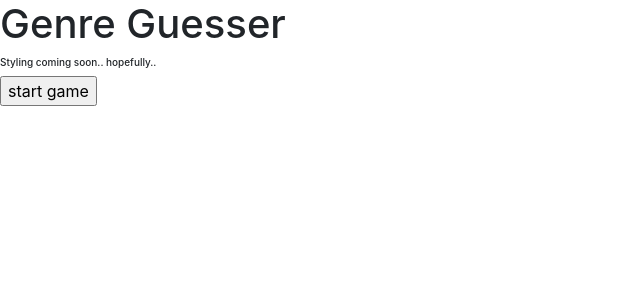
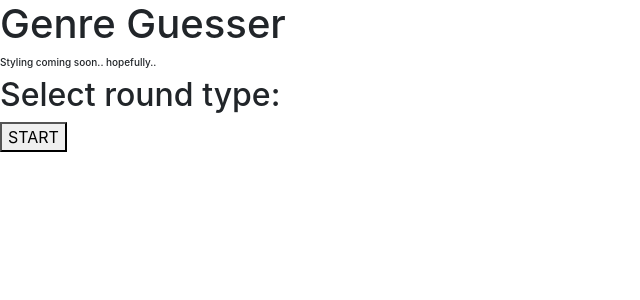
Before and after one commit to basekkelenkamp/everynoise-scraper, a Flask app: page /guess in a window 1280 px wide. Shown: the top 300 px of the page, without its empty margins (0-640 px from the left). Run offline with Flask 2, Linux system fonts and the light colour scheme; parts of the project's set-up code (start-up, migrations or seed data) failed here and were passed over.

Commit message:
add leaderboards

```diff
--- a/app.py
+++ b/app.py
@@ -1,10 +1,11 @@
-import json
 from uuid import uuid4
 from flask import (
     Flask,
     render_template,
     request,
     make_response,
+    redirect,
+    url_for,
 )
 
 from database.mysql_db import (
@@ -14,6 +15,8 @@
     get_round_by_id,
     update_round,
     update_player,
+    update_player_name,
+    get_all_round_type_highscores,
 )
 from game import Game, submit_guess
 import logging as logger
@@ -23,38 +26,45 @@
 db = get_connection()
 game = Game()
 
+ROUND_TYPES = ["5", "10", "30"]
+
 
 @app.route("/")
 def index():
-    cookie_id = str(uuid4())
-
-    cursor = db.cursor()
-    query_insert_player = """INSERT INTO players (cookie_id) VALUES (%s)"""
-    cursor.execute(query_insert_player, [cookie_id])
-    db.commit()
-
-    resp = make_response(render_template("index.html"))
-    resp.set_cookie("cookie_id", value=cookie_id)
+    resp = make_response(render_template("index.html", round_types=ROUND_TYPES))
+    resp.set_cookie("cookie_id", value=str(uuid4()))
     return resp
 
 
 @app.route("/guess", methods=["GET", "POST"])
 def guess():
     cookie_id = request.cookies.get("cookie_id")
+    round_type = request.form.get("box[1][]")
     if not cookie_id:
         return render_template("index.html")
 
+    if not round_type:
+        round_type = "0"
+
     cursor = db.cursor()
+    query_insert_player = (
+        """INSERT INTO players (cookie_id, round_type) VALUES (%s, %s)"""
+    )
+    cursor.execute(query_insert_player, [cookie_id, round_type])
+    db.commit()
+
     player = get_player_by_cookie(cursor, cookie_id)
 
     artist, genre, related_genres = game.init_new_round()
     round_id = insert_round(cursor, player, related_genres, genre, artist)
     db.commit()
+    cursor.close()
 
     resp = make_response(
         render_template(
             "guess.html",
             round_number=player.total_rounds,
+            round_type=player.round_type,
             points_total=player.total_score,
             artist_url=artist["preview_url"],
         )
@@ -87,6 +97,41 @@
     update_player(cursor, player, round_.points)
 
     db.commit()
+    cursor.close()
+
+    end = player.total_rounds >= int(player.round_type)
 
     # unpacking: rounds, points, guess, genre, artist, spotify_link, message
-    return render_template("answer.html", **answer_dict)
+    return render_template("answer.html", **answer_dict, end=end)
+
+
+@app.route("/submit_score", methods=["POST"])
+def submit_score():
+    name = request.form.get("name")
+    cookie_id = request.cookies.get("cookie_id")
+    if not name and not cookie_id and not request.form.get("submit_score"):
+        render_template("index.html")
+
+    cursor = db.cursor()
+    player = get_player_by_cookie(cursor, cookie_id)
+    update_player_name(cursor, player, name)
+    db.commit()
+    cursor.close()
+
+    return redirect(url_for("leaderboards", round_type=player.round_type, id=player.id))
+
+
+@app.route("/leaderboards/")
+@app.route("/leaderboards/<id>")
+def leaderboards(id_=None, round_type=5):
+    print(id_, round_type)
+
+    cursor = db.cursor()
+    round_type_highscores = get_all_round_type_highscores(cursor, ROUND_TYPES)
+
+    return render_template(
+        "leaderboards.html",
+        player_id=id_,
+        current_round_type=round_type,
+        round_type_data=round_type_highscores,
+    )
--- a/database/models.py
+++ b/database/models.py
@@ -6,6 +6,7 @@
 class Player:
     id: str
     cookie_id: int
+    round_type: int
     name: Optional[str]
     total_score: int
     total_rounds: int
--- /dev/null
+++ b/static/js/checkbox_handler.js
@@ -0,0 +1,10 @@
+$("input:checkbox").on('click', function() {
+  var $box = $(this);
+  if ($box.is(":checked")) {
+    var group = "input:checkbox[name='" + $box.attr("name") + "']";
+    $(group).prop("checked", false);
+    $box.prop("checked", true);
+  } else {
+    $box.prop("checked", false);
+  }
+});
--- a/templates/guess.html
+++ b/templates/guess.html
@@ -2,7 +2,7 @@
 {% block content %}
 
     <h2>Game started</h2>
-    <p>Round: <b>{{ round_number }}</b></p>
+    <p>Round: <b>{{ round_number }} / {{ round_type }}</b></p>
     <p>Points: <b>{{ points_total }}</b></p>
 
     <div>
--- a/templates/index.html
+++ b/templates/index.html
@@ -1,9 +1,19 @@
 {% extends "layout.html" %}
 {% block content %}
 
-    <form method="POST" action="{{ url_for('guess') }}">
-      <input type="submit" name="submit_button" value="start game"/>
-    </form>
+<h2>Select round type:</h2>
+
+ <form method="POST" action="{{ url_for('guess') }}">
+  {% for round_type in round_types %}
+      <input type="checkbox" name="box[1][]"  id="option{{loop.index}}" value="{{ round_type }}" {{ 'checked' if loop.index == 1 }}>
+      <label for="option{{loop.index}}">{{ round_type }}</label>
+      <br>
+  {% endfor %}
+  <button type="submit" id="submit_button" name="submit_button">START</button>
+</form>
+
+<script src="{{ url_for('static', filename='js/checkbox_handler.js') }}" crossorigin="anonymous"></script>
+
 
 
 {% endblock content %}
--- a/templates/layout.html
+++ b/templates/layout.html
@@ -8,6 +8,7 @@
     <!-- Bootstrap CSS -->
     <link rel="stylesheet" href="https://cdn.jsdelivr.net/npm/bootstrap@4.3.1/dist/css/bootstrap.min.css" integrity="sha384-ggOyR0iXCbMQv3Xipma34MD+dH/1fQ784/j6cY/iJTQUOhcWr7x9JvoRxT2MZw1T" crossorigin="anonymous">
     <link rel="stylesheet" type="text/css" href="{{ url_for('static', filename='css/main.css') }}" crossorigin="anonymous">
+    <script src="https://ajax.googleapis.com/ajax/libs/jquery/3.6.1/jquery.min.js" crossorigin="anonymous"></script>
 
     <title>Guess the Genre</title>
 </head>
```
Also changed, not shown: database/mysql_db.py (+45 -0 lines), game.py (+5 -5 lines), templates/answer.html (+12 -0 lines), templates/leaderboards.html (added, +17 -0 lines), 2 other files.
